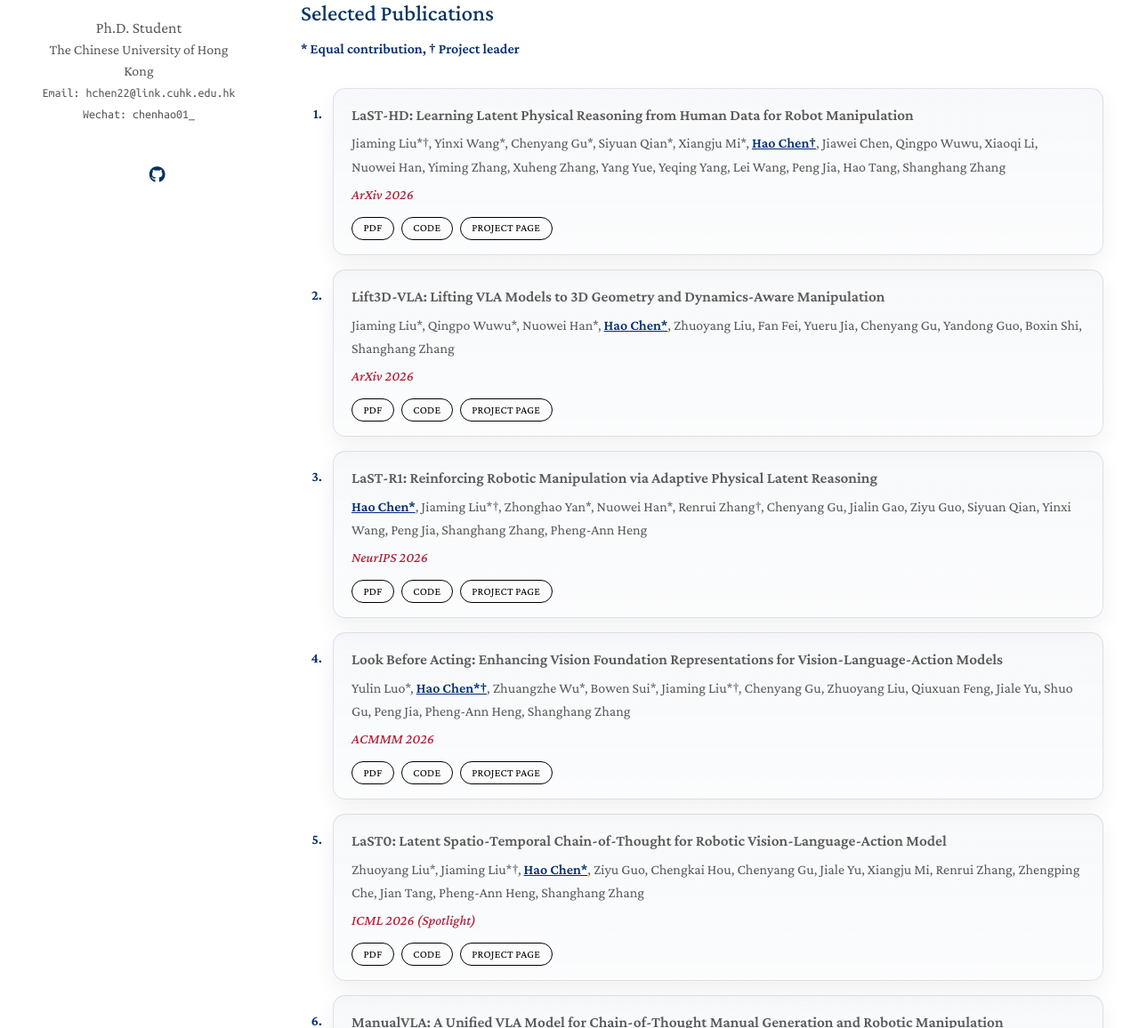
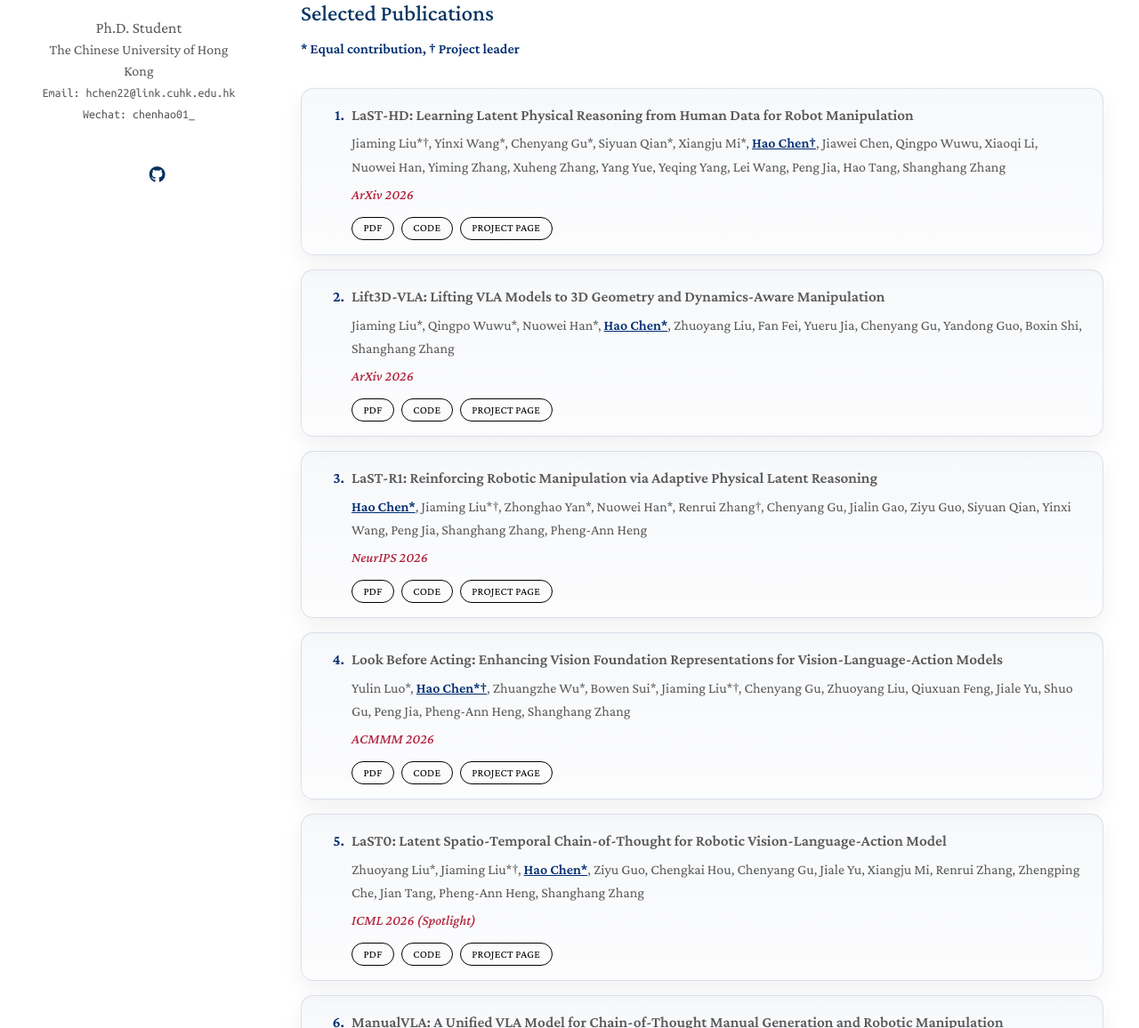
Before and after one commit to CHEN-H01/chen-h01.github.io, a Jekyll site: the page built from index.md, in a window 1280 px wide and 1400 px high. Shown: the part 244-1400 px from the top of the window at 89% size. Built offline with Jekyll 4.4.1, drawn with Linux system fonts in a browser that asks for light colours; a style sheet for code colours, icons or effects is not loaded; our own code applies the rules of GitHub Pages for plain Markdown files.

Commit message:
1005_update

```diff
--- a/_includes/publications.md
+++ b/_includes/publications.md
@@ -8,14 +8,16 @@
 {% for link in site.data.publications.main %}
 
 <li>
-  <span class="publication-number">{{ forloop.index }}.</span>
   <article class="pub-card">
     <div class="title">
+      <span class="publication-number">{{ forloop.index }}.</span>
+      <span class="publication-title-text">
       {% if link.pdf %}
       <a href="{{ link.pdf }}" target="_blank" rel="noopener noreferrer">{{ link.title }}</a>
       {% else %}
       {{ link.title }}
       {% endif %}
+      </span>
     </div>
     <div class="author">{{ link.authors }}</div>
     <div class="periodical"><em>{{ link.conference }}</em></div>
--- a/assets/css/publications.css
+++ b/assets/css/publications.css
@@ -40,22 +40,24 @@ blockquote { background: var(--global-bg-color); border-left: 2px solid var(--gl
 
 .publications ol.bibliography li { min-height: 0; margin-bottom: 1rem; }
 
-.publications ol.bibliography li {
+.publications .pub-card {
+    --publication-indent: 2.25rem;
+}
+
+.publications .title {
     display: flex;
     align-items: flex-start;
-    gap: 0.75rem;
+    gap: 0.5rem;
 }
 
 .publications .publication-number {
-    flex: 0 0 1.5rem;
-    padding-top: 1.05rem;
+    flex: 0 0 1.75rem;
     color: var(--global-theme-color);
     font-weight: 700;
     text-align: right;
 }
 
 .publications .pub-card {
-    flex: 1;
     padding: 1.05rem 1.25rem;
     border: 1px solid rgba(0, 45, 114, 0.12);
     border-radius: 14px;
@@ -68,6 +70,18 @@ blockquote { background: var(--global-bg-color); border-left: 2px solid var(--gl
     font-size: 1.08rem;
     font-weight: 700;
     line-height: 1.45;
+}
+
+.publications .publication-title-text,
+.publications .publication-title-text a {
+    flex: 1;
+    min-width: 0;
+}
+
+.publications ol.bibliography li .author,
+.publications ol.bibliography li .periodical,
+.publications ol.bibliography li .links {
+    margin-left: var(--publication-indent);
 }
 
 .publications ol.bibliography li .title a {
@@ -125,17 +139,13 @@ blockquote { background: var(--global-bg-color); border-left: 2px solid var(--gl
 }
 
 @media (max-width: 600px) {
-    .publications ol.bibliography li {
-        gap: 0.5rem;
+    .publications .pub-card {
+        --publication-indent: 1.75rem;
+        padding: 0.95rem 1rem;
     }
 
     .publications .publication-number {
         flex-basis: 1.25rem;
-        padding-top: 0.95rem;
-    }
-
-    .publications .pub-card {
-        padding: 0.95rem 1rem;
     }
 
     .publications ol.bibliography li .title {
```
Also changed, not shown: assets/css/publications-no-dark-mode.css (+22 -12 lines).
